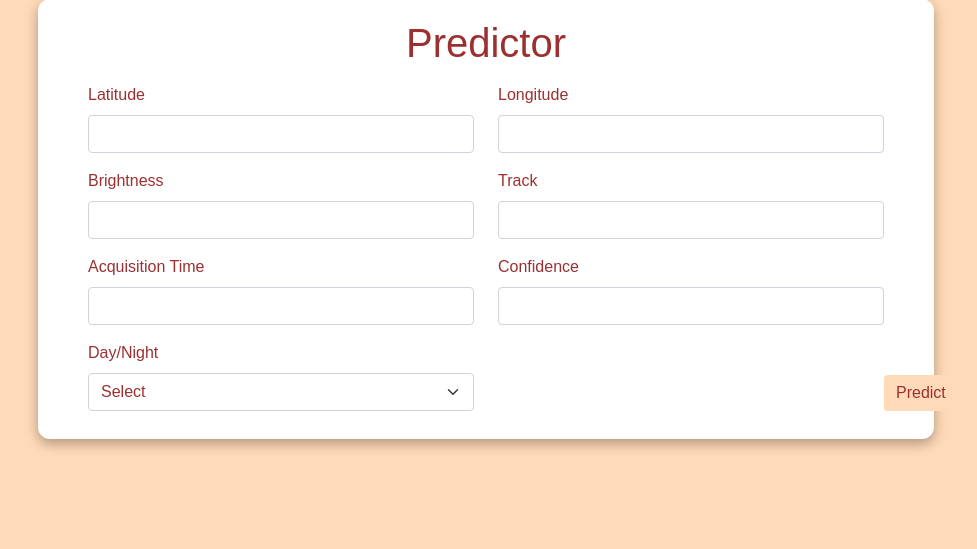
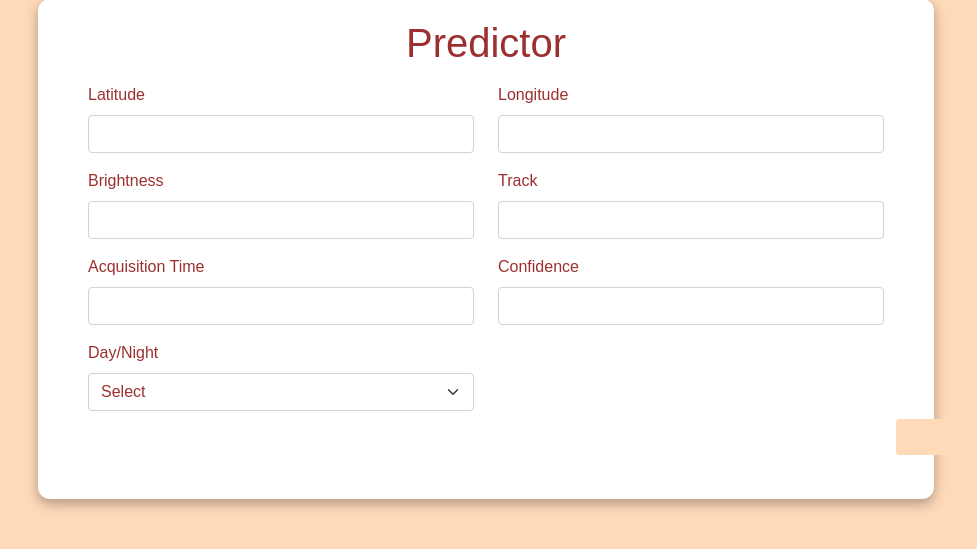
Before and after one commit to PoojaRawool/Forest_Fire_Prediction, a Flask app: page /predict in a window 1280 px wide; the page is wider, and only the part inside the window is pictured. Shown: the part 51-600 px from the top of that part, without its empty margins (154-1131 px from the left). Run offline with Flask 2, Linux system fonts and the light colour scheme; parts of the project's set-up code (start-up, migrations or seed data) failed here and were passed over.

Commit message:
Update predictor.html

```diff
--- a/Templates/predictor.html
+++ b/Templates/predictor.html
@@ -64,10 +64,9 @@
     </div>
     </div>
               <br>
-    <div class="col-md-6 my-2 d-flex align-items-end justify-content-around">
+
 
     <button type="submit" class="btn btn-info button" style="margin-left: 100%;background-color:#FFDAB9;color:#9c3030;border:#FFDAB9;">Predict</button>
-   </div>
 <br>
 </div>
 </div>
```
